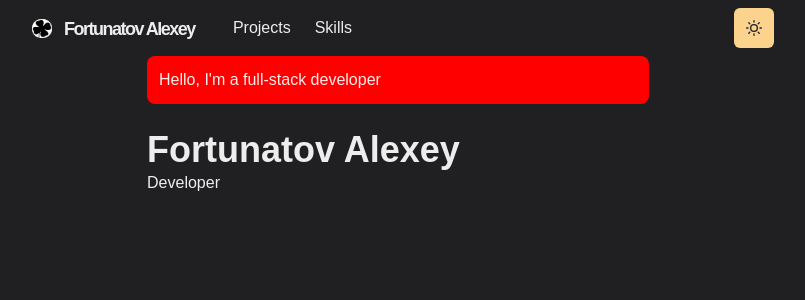
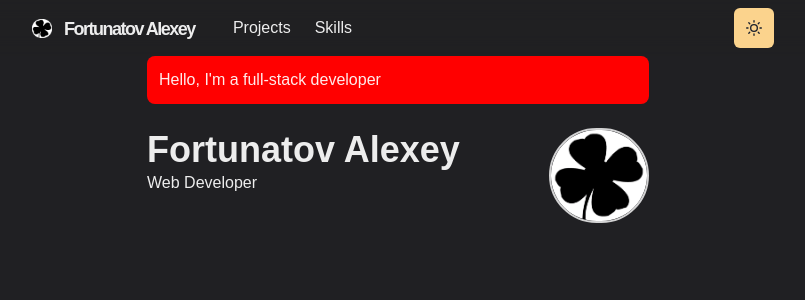
Before and after one commit to FortuneHere/portfolio, a Next.js app: page / in a window 1280 px wide. Shown: the top 300 px of the page, without its empty margins (242-1047 px from the left). Built offline with nearby package versions, Linux system fonts and the light colour scheme.

Commit message:
Added pfp

```diff
--- a/components/fonts.js
+++ b/components/fonts.js
@@ -1,4 +1,4 @@
-import { Global} from '@emotion/react'
+import { Global } from '@emotion/react'
 
 const Fonts = () => {
   <Global
--- a/pages/_app.js
+++ b/pages/_app.js
@@ -6,7 +6,7 @@ import theme from '../lib/theme'
 const Website = ({ Component, pageProps, router }) => {
   return (
     <ChakraProvider theme={theme}>
-      <Fonts/>
+      <Fonts />
       <Layout router={router}>
         <Component {...pageProps} key={router.route} />
       </Layout>
--- a/pages/index.js
+++ b/pages/index.js
@@ -1,4 +1,4 @@
-import { Container, Box, Heading } from '@chakra-ui/react'
+import { Container, Box, Heading, Image } from '@chakra-ui/react'
 
 const Page = () => {
   return (
@@ -12,7 +12,24 @@ const Page = () => {
           <Heading as="h2" variant="page-title">
             Fortunatov Alexey
           </Heading>
-          <p>Developer</p>
+          <p>Web Developer</p>
+        </Box>
+        <Box
+          flexShrink={0}
+          mt={{ base: 4, md: 0 }}
+          ml={{ md: 6 }}
+          align="center"
+        >
+          <Image
+            borderColor="whiteAlpha.800"
+            borderWidth={2}
+            borderStyle="solid"
+            maxWidth="100px"
+            display="inline-block"
+            borderRadius="full"
+            src="/images/clover.png"
+            alt="Profile Image"
+          />
         </Box>
       </Box>
     </Container>
```
